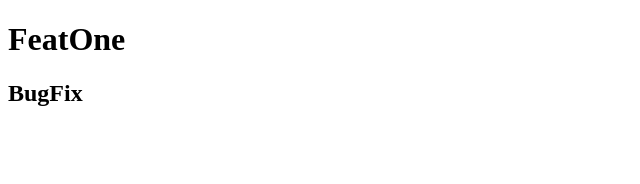
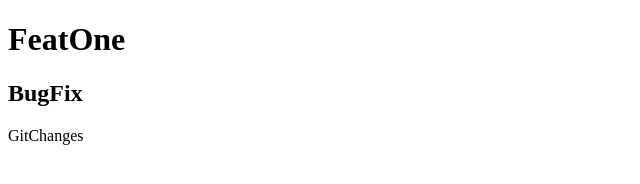
Before and after one commit to AnastasiiaKutsevolova/Repo-test, a plain HTML site: page index.html in a window 1280 px wide. Shown: the full height of the page, 0-640 px from the left. Drawn offline with Linux system fonts and the light colour scheme.

Commit message:
Update index.html

```diff
--- a/index.html
+++ b/index.html
@@ -9,5 +9,6 @@
   <body>
     <h1>FeatOne</h1>
     <h2>BugFix</h2>
+    <p>GitChanges</p>
   </body>
 </html>
```
